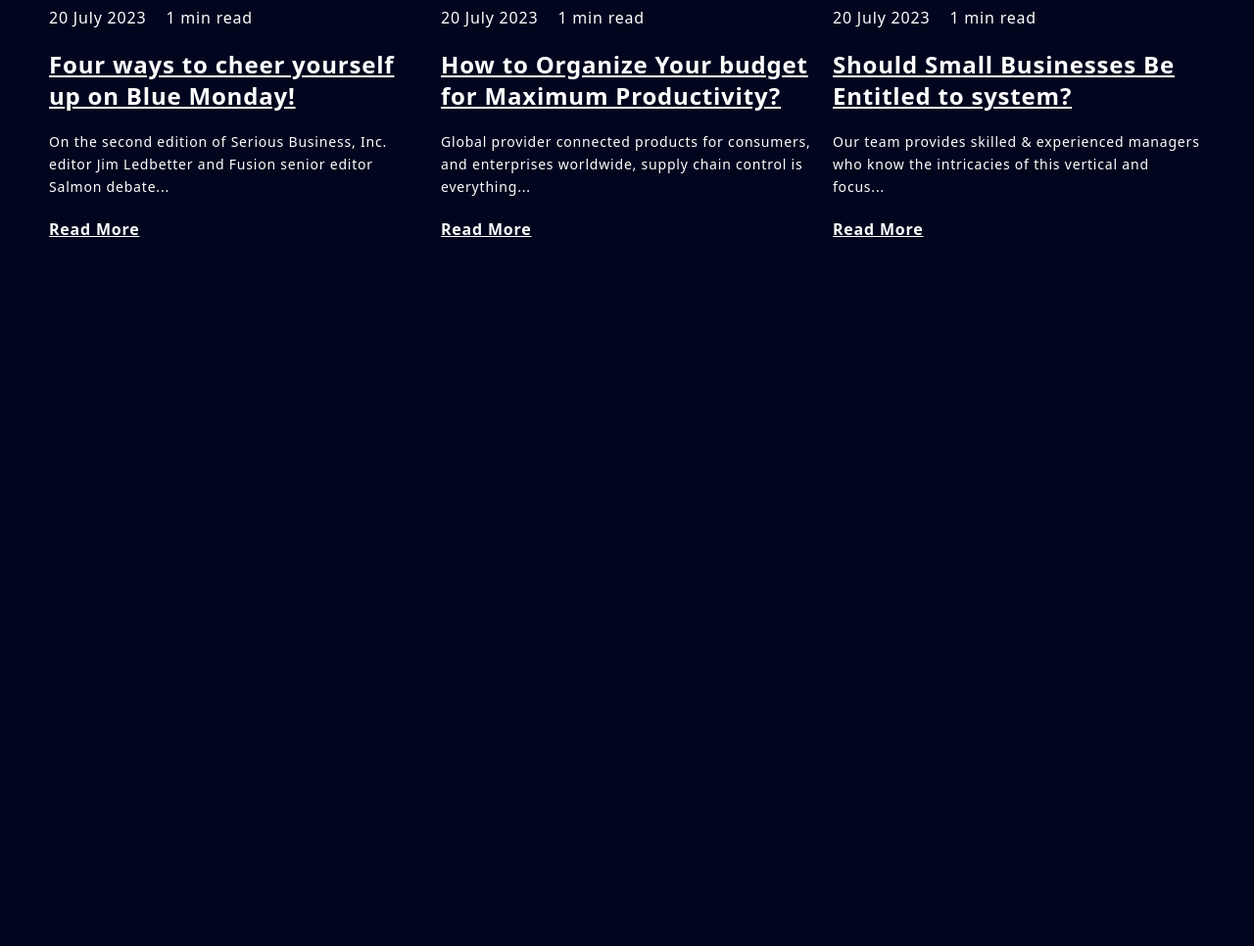
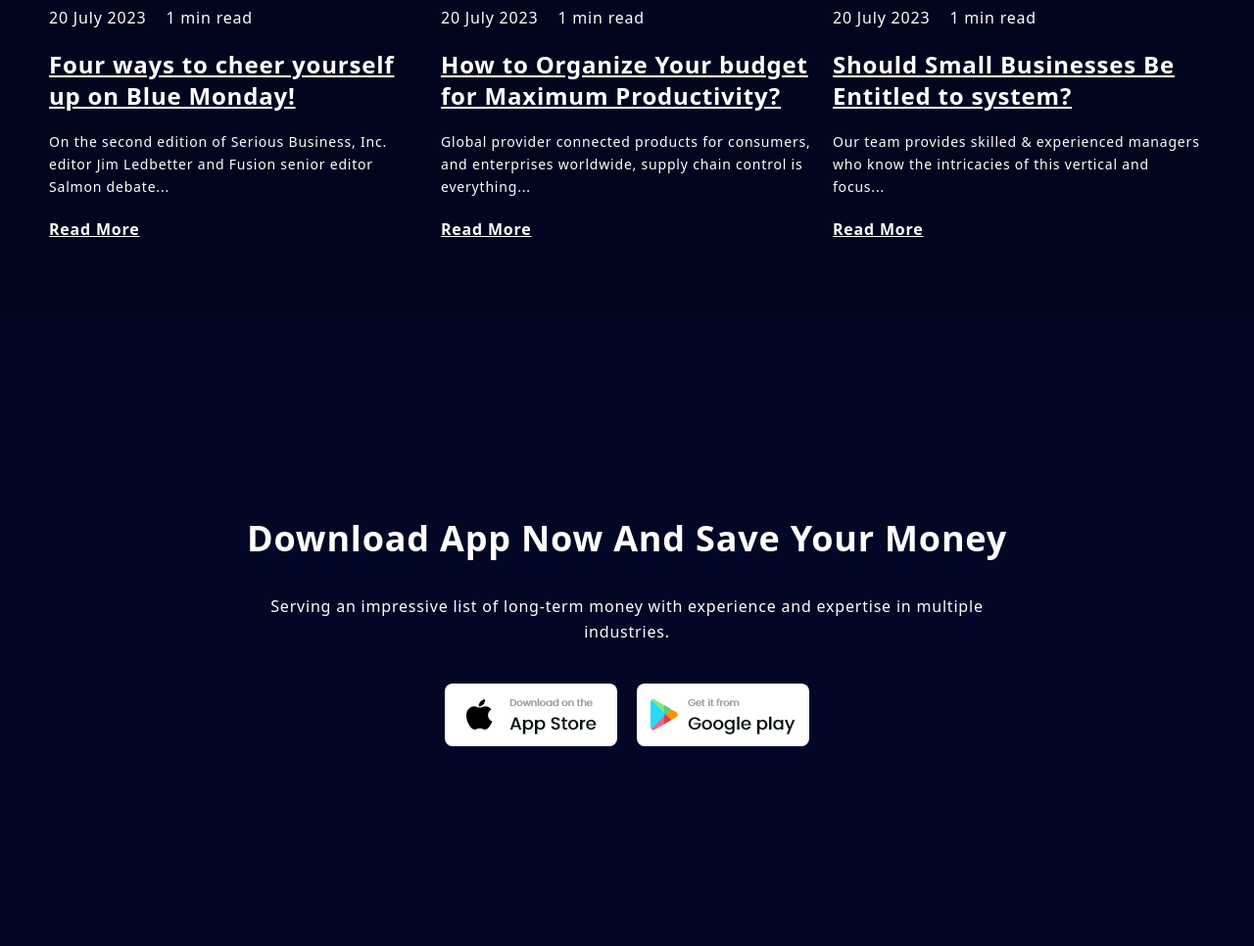
Before and after one commit to Reza-qasimi/Reza-financial-App, a website: page index.html in a window 1280 px wide. Shown: the part 5195-6161 px from the top of the page at 98% size. Before the commit the page ends 5521 px from the top, so only its background shows below. Drawn offline with Linux system fonts and the light colour scheme.

Commit message:
download section section added and styled

```diff
--- a/index.html
+++ b/index.html
@@ -842,6 +842,37 @@
           </div>
         </div>
       </section>
+
+      <!-- "blog" section ends and "download " section starts  -->
+      <section id="download" class="bg-color-primary-light">
+        <div class="container h-[80vh] grid place-items-center">
+          <div class="text-center m-auto md:w-2/3">
+            <h1 class="title">Download App Now And Save Your Money</h1>
+            <p class="leading-relaxed pt-5">
+              Serving an impressive list of long-term money with experience and
+              expertise in multiple industries.
+            </p>
+
+            <div
+              class="flex flex-col md:flex-row justify-center items-center gap-5 pt-10"
+            >
+              <a
+                href="#"
+                class="bg-color-white h-16 w-44 grid place-items-center rounded-lg hover:opacity-70"
+              >
+                <img src="img/ios-store-dark.png" alt="ios-store-dark" />
+              </a>
+              <a
+                href="#"
+                class="bg-color-white h-16 w-44 grid place-items-center rounded-lg hover:opacity-70"
+              >
+                <img src="img/g-play-dark.png" alt="ios-store-dark" />
+              </a>
+            </div>
+          </div>
+        </div>
+      </section>
+      <!-- "download" section ends and "download " section starts  -->
     </main>
 
     <script src="script.js"></script>
```
Also changed, not shown: css/main.css.
